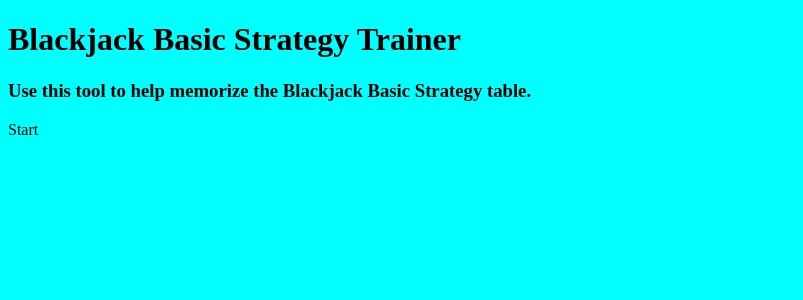
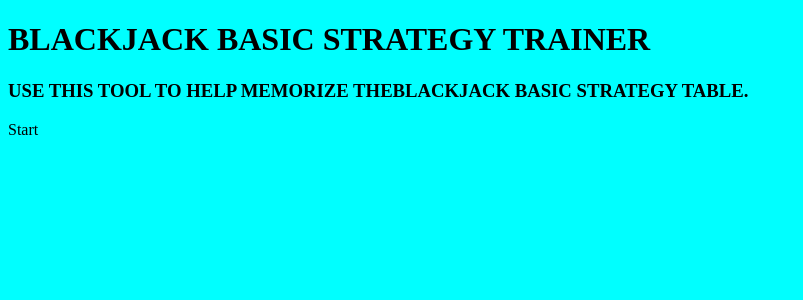
Before and after one commit to cberry216/blackjack-strategy-trainer, a Django app: page / in a window 1280 px wide. Shown: the top 300 px of the page, without its empty margins (0-803 px from the left). Run offline with Django 3.2, Linux system fonts and the light colour scheme.

Commit message:
Change homepage to be all caps

```diff
--- a/blackjack_trainer/templates/home.html
+++ b/blackjack_trainer/templates/home.html
@@ -2,8 +2,8 @@
 
 {% block content %}
 <div class="welcome">
-  <h1 class="welcome__title">Blackjack Basic Strategy Trainer</h1>
-  <h3 class="welcome__subtitle">Use this tool to help memorize the Blackjack Basic Strategy table.</h3>
+  <h1 class="welcome__title">BLACKJACK BASIC STRATEGY TRAINER</h1>
+  <h3 class="welcome__subtitle">USE THIS TOOL TO HELP MEMORIZE THE<span class="welcome__strategy">BLACKJACK BASIC STRATEGY TABLE</span>.</h3>
   <a class="welcome__enter">Start</a>
 </div>
 {% endblock content %}
```
